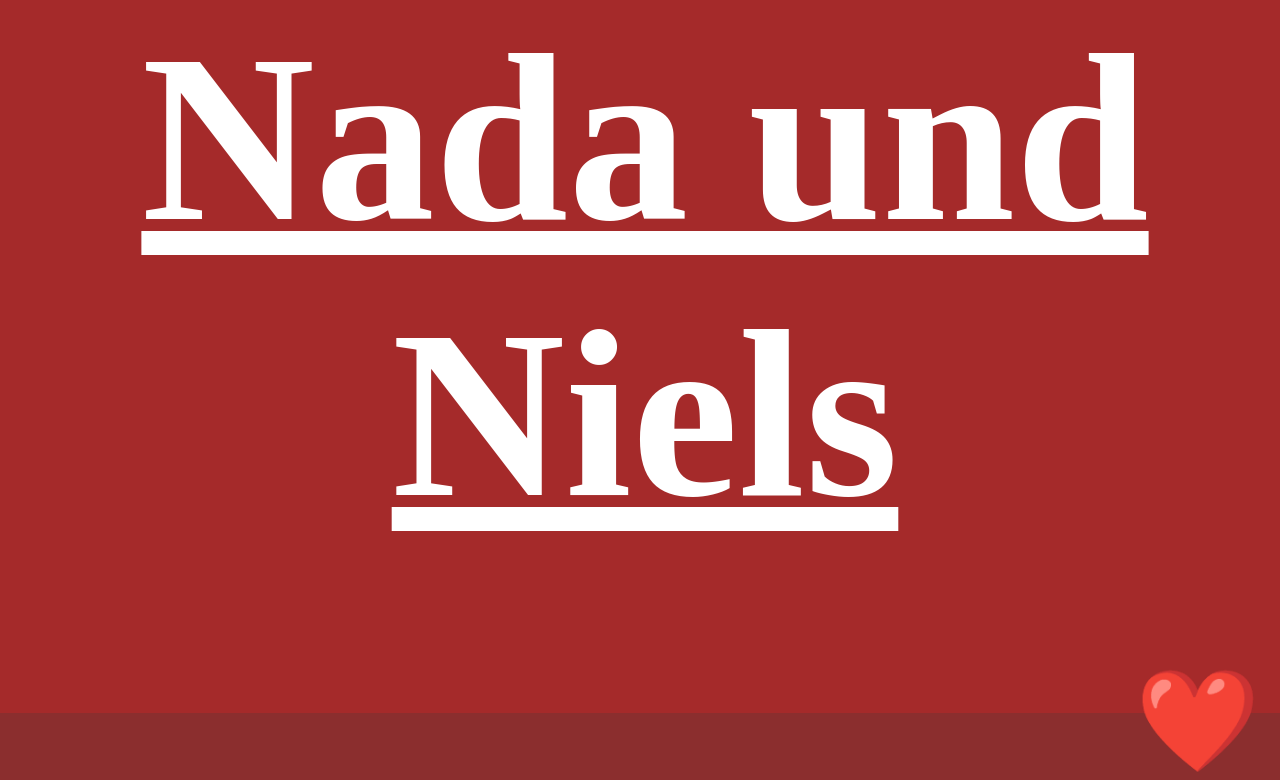
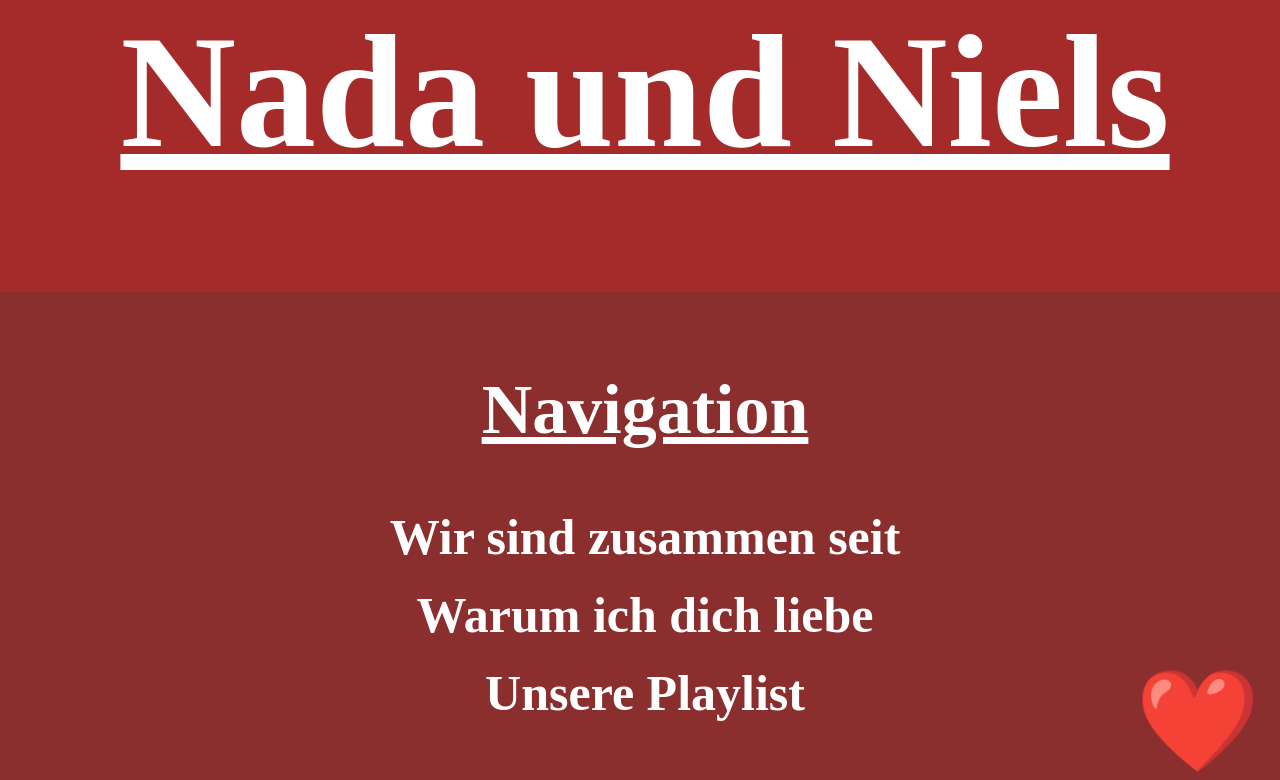
Before and after one commit to MisterX349/nadaundniels, a plain HTML site: page index.html in a window 1280 px wide. Shown: the top 780 px of the page. Drawn offline with Linux system fonts and the light colour scheme.

Commit message:
index.html aktualisieren

```diff
--- a/index.html
+++ b/index.html
@@ -18,14 +18,14 @@
 	</style>
 </head>
 <body>
-<header style="color:white;font-size:120;text-align:center">
+<header style="color:white;font-size:80;text-align:center">
 	<h1> <u> Nada und Niels </u> </h1>
 </header>
 <section style="color:white;background-color:#8B2E2E;text-align:center">
-	<h1 style="font-size:100"> <u> Navigation </u> </h1>
-	<h2> <a href= "#clock" style="color:white;font-size:90"> Wir sind zusammen seit </a> </h2>
-	<h2> <a href= "#gründe" style="color:white;font-size:90"> Warum ich dich liebe </a> </h2>
-	<h2> <a href= "#playlist" style="color:white;font-size:90"> Unsere Playlist </a> </h2>
+	<h1 style="font-size:70"> <u> Navigation </u> </h1>
+	<h2> <a href= "#clock" style="color:white;font-size:50"> Wir sind zusammen seit </a> </h2>
+	<h2> <a href= "#gründe" style="color:white;font-size:50"> Warum ich dich liebe </a> </h2>
+	<h2> <a href= "#playlist" style="color:white;font-size:50"> Unsere Playlist </a> </h2>
 </section>
 <section id="pictures">
 	<img src= Wir.JPG style="width:100%;height:auto;margin-top:0">
```
